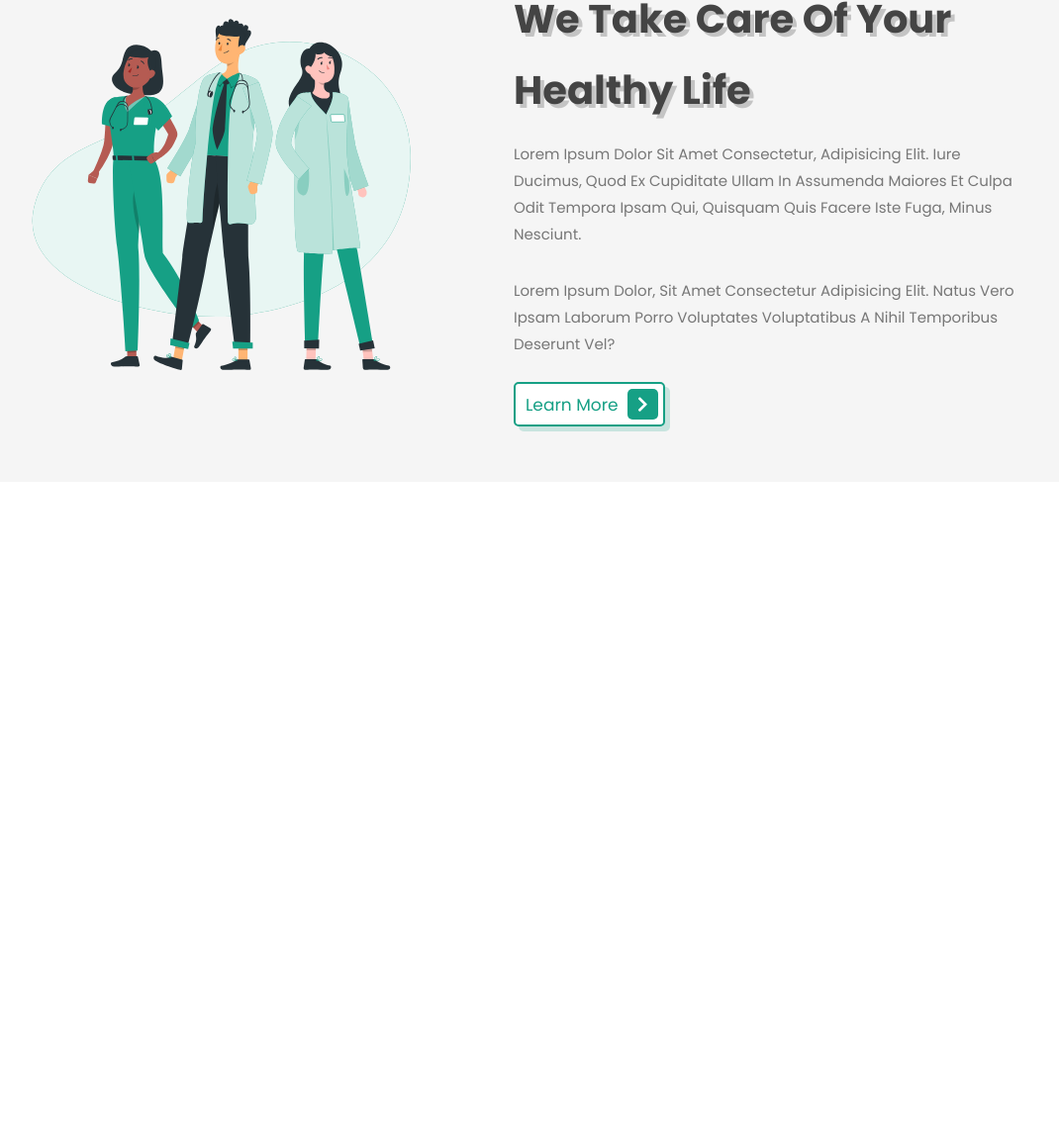
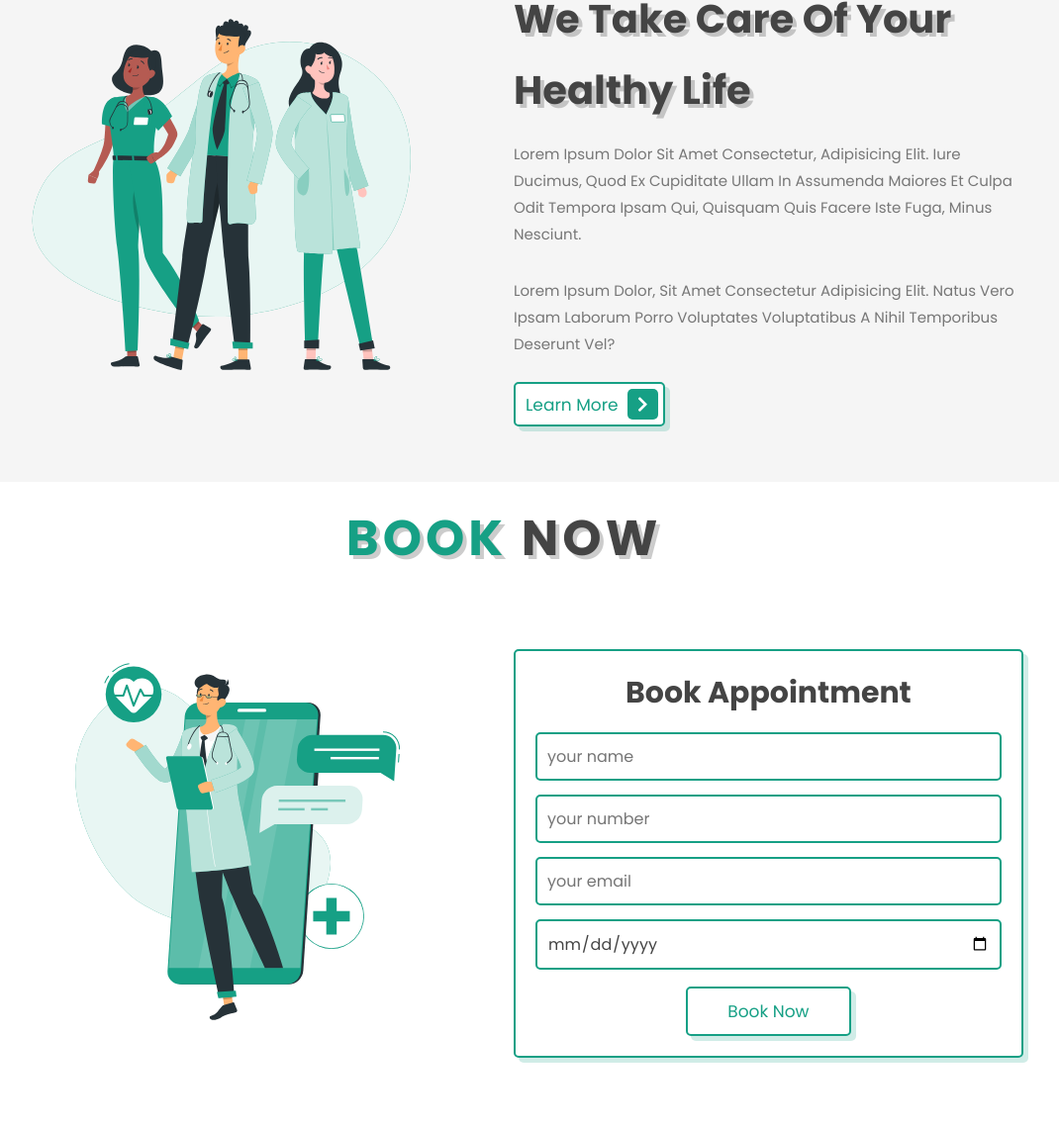
Before and after one commit to laxuac/cool-templete, a plain HTML site: page index.html in a window 1280 px wide. Shown: the part 1120-2262 px from the top of the page at 99% size, without its empty margins (131-1201 px from the left). Before the commit the page ends 1607 px from the top, so only its background shows below. Drawn offline with Linux system fonts and the light colour scheme.

Commit message:
book now completed

```diff
--- a/index.html
+++ b/index.html
@@ -92,5 +92,28 @@
 
     </section>
 
+    <section class="book" id="book">
+
+        <h1 class="heading"> <span>book</span> now </h1>
+
+        <div class="row">
+
+            <div class="image">
+                <img src="images/book-img.svg" alt="">
+            </div>
+
+            <form action="">
+                <h3>book appointment</h3>
+                <input type="text" placeholder="your name" class="box">
+                <input type="number" placeholder="your number" class="box">
+                <input type="email" placeholder="your email" class="box">
+                <input type="date" class="box">
+                <input type="submit" value="book now" class="btn">
+            </form>
+
+        </div>
+
+    </section>
+
 </body>
 </html>
--- a/style.css
+++ b/style.css
@@ -230,3 +230,49 @@ section:nth-child(even) {
     font-size: 1.5rem;
     line-height: 1.8;
 }
+
+.book .row {
+    display: flex;
+    align-items: center;
+    flex-wrap: wrap;
+    gap: 2rem;
+}
+
+.book .row .image {
+    flex: 1 1 45rem;
+}
+
+.book .row .image img {
+    width: 100%;
+}
+
+.book .row form {
+    flex: 1 1 45rem;
+    background: #fff;
+    border: var(--border);
+    box-shadow: var(--box-shadow);
+    text-align: center;
+    padding: 2rem;
+    border-radius: .5rem;
+}
+
+.book .row form h3 {
+    color: var(--black);
+    padding-bottom: 1rem;
+    font-size: 3rem;
+}
+
+.book .row form .box {
+    width: 100%;
+    margin: .7rem 0;
+    border-radius: .5rem;
+    border: var(--border);
+    font-size: 1.6rem;
+    color: var(--black);
+    text-transform: none;
+    padding: 1rem;
+}
+
+.book .row form .btn {
+    padding: 1rem 4rem;
+}
```
Also changed, not shown: images/book-img.svg (added).
